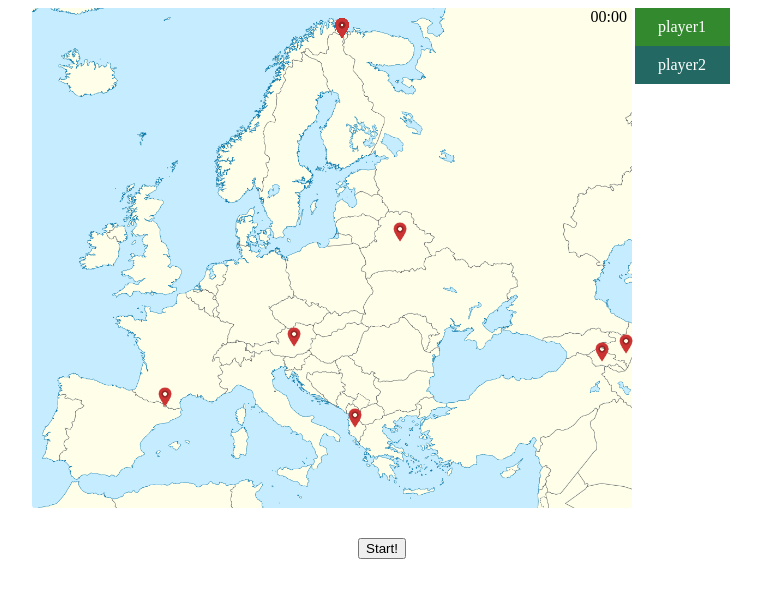
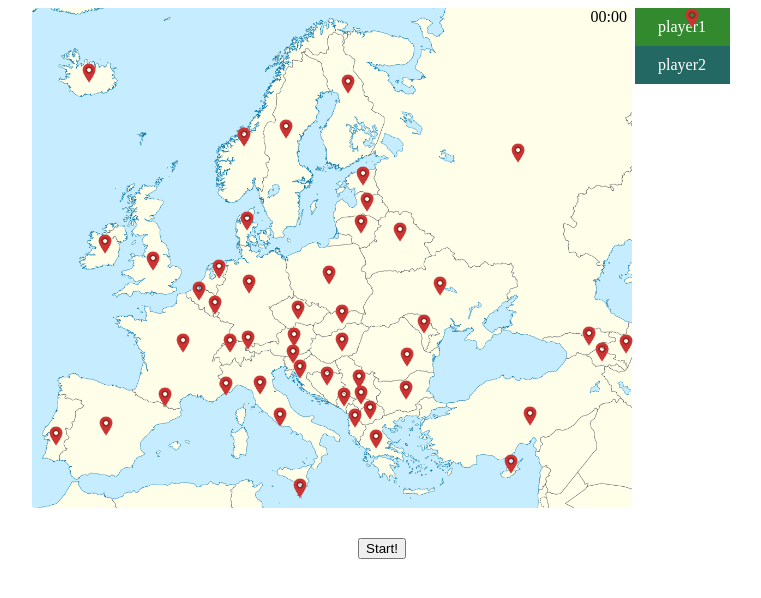
Before and after one commit to carmela121/WDI_PROJECT1, a PHP site: page / in a window 1280 px wide. Shown: the top 598 px of the page, without its empty margins (258-1019 px from the left). Run offline with PHP 8.4, Linux system fonts and the light colour scheme; some libraries are stand-ins or nearby versions.

Commit message:
Adding class of hidden to pins

```diff
--- a/css/app.css
+++ b/css/app.css
@@ -102,222 +102,223 @@
 
 }
 img.pin.belgium {
-  top: 10px;
-  left: 300px;
+  top: 273px;
+  left: 157px;
 
 }
 img.pin.bosnia-and-herzegovina {
-  top: 10px;
-  left: 300px;
+  top: 358px;
+  left: 285px;
 
 }
 img.pin.bulgaria {
-  top: 10px;
-  left: 300px;
+  top: 372px;
+  left: 364px;
 
 }
 img.pin.croatia {
-  top: 10px;
-  left: 300px;
+  top: 351px;
+  left: 258px;
 
 }
 img.pin.cyprus {
-  top: 10px;
-  left: 300px;
+  top: 446px;
+  left: 469px;
 
 }
 img.pin.czech-republic {
-  top: 10px;
-  left: 300px;
+  top: 292px;
+  left: 256px;
 
 }
 img.pin.denmark {
-  top: 10px;
-  left: 300px;
+  top: 203px;
+  left: 205px;
 
 }
 img.pin.estonia {
-  top: 10px;
-  left: 300px;
+  top: 158px;
+  left: 321px;
 
 }
 img.pin.finland {
-  top: 10px;
-  left: 300px;
+  top: 66px;
+  left: 306px;
 
 }
 img.pin.france {
-  top: 10px;
-  left: 300px;
+  top: 325px;
+  left: 141px;
 
 }
 img.pin.georgia {
-  top: 10px;
-  left: 300px;
+  top: 318px;
+  left: 547px;
 
 }
 img.pin.germany {
-  top: 10px;
-  left: 300px;
+  top: 266px;
+  left: 207px;
 
 }
 img.pin.greece {
-  top: 10px;
-  left: 300px;
+  top: 421px;
+  left: 334px;
 
 }
 img.pin.hungary {
-  top: 10px;
+  top: 324px;
   left: 300px;
 
 }
 img.pin.iceland {
-  top: 10px;
-  left: 300px;
+  top: 55px;
+  left: 47px;
 
 }
 img.pin.ireland {
-  top: 10px;
-  left: 300px;
+  top: 226px;
+  left: 63px;
 
 }
 img.pin.italy {
-  top: 10px;
-  left: 300px;
+  top: 367px;
+  left: 218px;
 
 }
 img.pin.kosovo {
-  top: 10px;
-  left: 300px;
+  top: 377px;
+  left: 319px;
 
 }
 img.pin.latvia {
-  top: 10px;
-  left: 300px;
+  top: 184px;
+  left: 325px;
 
 }
 img.pin.liechtenstein {
-  top: 10px;
-  left: 300px;
+  top: 322px;
+  left: 206px;
 
 }
 img.pin.lithuania {
-  top: 10px;
-  left: 300px;
+  top: 206px;
+  left: 319px;
 
 }
 img.pin.luxembourg {
-  top: 10px;
-  left: 300px;
+  top: 287px;
+  left: 173px;
 
 }
 img.pin.macedonia {
-  top: 10px;
-  left: 300px;
+  top: 392px;
+  left: 328px;
 
 }
 img.pin.malta {
-  top: 10px;
-  left: 300px;
+  top: 470px;
+  left: 258px;
 
 }
 img.pin.moldova {
-  top: 10px;
-  left: 300px;
+  top: 306px;
+  left: 382px;
 
 }
 img.pin.monaco {
-  top: 10px;
-  left: 300px;
+  top: 368px;
+  left: 184px;
 
 }
 img.pin.montenegro {
-  top: 10px;
-  left: 300px;
+  top: 379px;
+  left: 302px;
 
 }
 img.pin.the-netherlands {
-  top: 10px;
-  left: 300px;
+  top: 251px;
+  left: 177px;
 
 }
 img.pin.norway {
-  top: 10px;
-  left: 300px;
+  top: 119px;
+  left: 202px;
 
 }
 img.pin.poland {
-  top: 10px;
-  left: 300px;
+  top: 257px;
+  left: 287px;
 
 }
 img.pin.portugal {
-  top: 10px;
-  left: 300px;
+  top: 418px;
+  left: 14px;
 
 }
 img.pin.romania {
-  top: 10px;
-  left: 300px;
+  top: 339px;
+  left: 365px;
 
 }
 img.pin.russia {
-  top: 10px;
-  left: 300px;
+  top: 135px;
+  left: 476px;
+  }
 
 }
 img.pin.san-marino {
-  top: 10px;
-  left: 300px;
+  top: 364px;
+  left: 232px;
 
 }
 img.pin.serbia {
-  top: 10px;
-  left: 300px;
+  top: 361px;
+  left: 317px;
 
 }
 img.pin.slovakia {
-  top: 10px;
+  top: 296px;
   left: 300px;
 
 }
 img.pin.slovenia {
-  top: 10px;
-  left: 300px;
+  top: 336px;
+  left: 251px;
 
 }
 img.pin.spain {
-  top: 10px;
-  left: 300px;
+  top: 408px;
+  left: 64px;
 
 }
 img.pin.sweden {
-  top: 10px;
-  left: 300px;
+  top: 111px;
+  left: 244px;
 
 }
 img.pin.switzerland {
-  top: 10px;
-  left: 300px;
+  top: 325px;
+  left: 188px;
 
 }
 img.pin.turkey {
-  top: 10px;
-  left: 300px;
+  top: 398px;
+  left: 488px;
 
 }
 img.pin.ukraine {
-  top: 10px;
-  left: 300px;
+  top: 268px;
+  left: 398px;
 
 }
 img.pin.united-kingdom {
-  top: 10px;
-  left: 300px;
+  top: 243px;
+  left: 111px;
 
 }
 img.pin.vatican-city {
-  top: 10px;
-  left: 300px;
+  top: 399px;
+  left: 238px;
 
 }
--- a/home.html
+++ b/home.html
@@ -13,56 +13,56 @@
   <div class="container">
     <div class="map-content">
       <img class="map" src="Images/map.png">
-      <img class="pin albania" src="Images/pin.png">
-      <img class="pin andorra" src="Images/pin.png">
-      <img class="pin armenia" src="Images/pin.png">
-      <img class="pin austria" src="Images/pin.png">
-      <img class="pin azerbaijan" src="Images/pin.png">
-      <img class="pin belarus" src="Images/pin.png">
-      <img class="pin belgium" src="Images/pin.png">
-      <img class="pin bosnia-and-herzegovina" src="Images/pin.png">
-      <img class="pin bulgaria" src="Images/pin.png">
-      <img class="pin croatia" src="Images/pin.png">
-      <img class="pin cyprus" src="Images/pin.png">
-      <img class="pin czech-republic" src="Images/pin.png">
-      <img class="pin denmark" src="Images/pin.png">
-      <img class="pin estonia" src="Images/pin.png">
-      <img class="pin finland" src="Images/pin.png">
-      <img class="pin france" src="Images/pin.png">
-      <img class="pin georgia" src="Images/pin.png">
-      <img class="pin germany" src="Images/pin.png">
-      <img class="pin greece" src="Images/pin.png">
-      <img class="pin hungary" src="Images/pin.png">
-      <img class="pin iceland" src="Images/pin.png">
-      <img class="pin ireland" src="Images/pin.png">
-      <img class="pin italy" src="Images/pin.png">
-      <img class="pin kosovo" src="Images/pin.png">
-      <img class="pin latvia" src="Images/pin.png">
-      <img class="pin liechtenstein" src="Images/pin.png">
-      <img class="pin lithuania" src="Images/pin.png">
-      <img class="pin luxembourg" src="Images/pin.png">
-      <img class="pin macedonia" src="Images/pin.png">
-      <img class="pin malta" src="Images/pin.png">
-      <img class="pin moldova" src="Images/pin.png">
-      <img class="pin monaco" src="Images/pin.png">
-      <img class="pin montenegro" src="Images/pin.png">
-      <img class="pin the-netherlands" src="Images/pin.png">
-      <img class="pin norway" src="Images/pin.png">
-      <img class="pin poland" src="Images/pin.png">
-      <img class="pin portugal" src="Images/pin.png">
-      <img class="pin romania" src="Images/pin.png">
-      <img class="pin russia" src="Images/pin.png">
-      <img class="pin san-marino" src="Images/pin.png">
-      <img class="pin serbia" src="Images/pin.png">
-      <img class="pin slovakia" src="Images/pin.png">
-      <img class="pin slovenia" src="Images/pin.png">
-      <img class="pin spain" src="Images/pin.png">
-      <img class="pin sweden" src="Images/pin.png">
-      <img class="pin switzerland" src="Images/pin.png">
-      <img class="pin turkey" src="Images/pin.png">
-      <img class="pin ukraine" src="Images/pin.png">
-      <img class="pin united-kingdom" src="Images/pin.png">
-      <img class="pin vatican-city" src="Images/pin.png">
+      <img class="pin albania hidden" src="Images/pin.png">
+      <img class="pin andorra hidden" src="Images/pin.png">
+      <img class="pin armenia hidden" src="Images/pin.png">
+      <img class="pin austria hidden" src="Images/pin.png">
+      <img class="pin azerbaijan hidden" src="Images/pin.png">
+      <img class="pin belarus hidden" src="Images/pin.png">
+      <img class="pin belgium hidden" src="Images/pin.png">
+      <img class="pin bosnia-and-herzegovina hidden" src="Images/pin.png">
+      <img class="pin bulgaria hidden" src="Images/pin.png">
+      <img class="pin croatia hidden" src="Images/pin.png">
+      <img class="pin cyprus hidden" src="Images/pin.png">
+      <img class="pin czech-republic hidden" src="Images/pin.png">
+      <img class="pin denmark hidden" src="Images/pin.png">
+      <img class="pin estonia hidden" src="Images/pin.png">
+      <img class="pin finland hidden" src="Images/pin.png">
+      <img class="pin france hidden" src="Images/pin.png">
+      <img class="pin georgia hidden" src="Images/pin.png">
+      <img class="pin germany hidden" src="Images/pin.png">
+      <img class="pin greece hidden" src="Images/pin.png">
+      <img class="pin hungary hidden" src="Images/pin.png">
+      <img class="pin iceland hidden" src="Images/pin.png">
+      <img class="pin ireland hidden" src="Images/pin.png">
+      <img class="pin italy hidden" src="Images/pin.png">
+      <img class="pin kosovo hidden" src="Images/pin.png">
+      <img class="pin latvia hidden" src="Images/pin.png">
+      <img class="pin liechtenstein hidden" src="Images/pin.png">
+      <img class="pin lithuania hidden" src="Images/pin.png">
+      <img class="pin luxembourg hidden" src="Images/pin.png">
+      <img class="pin macedonia hidden" src="Images/pin.png">
+      <img class="pin malta hidden" src="Images/pin.png">
+      <img class="pin moldova hidden" src="Images/pin.png">
+      <img class="pin monaco hidden" src="Images/pin.png">
+      <img class="pin montenegro hidden" src="Images/pin.png">
+      <img class="pin the-netherlands hidden" src="Images/pin.png">
+      <img class="pin norway hidden" src="Images/pin.png">
+      <img class="pin poland hidden" src="Images/pin.png">
+      <img class="pin portugal hidden" src="Images/pin.png">
+      <img class="pin romania hidden" src="Images/pin.png">
+      <img class="pin russia hidden" src="Images/pin.png">
+      <img class="pin san-marino hidden" src="Images/pin.png">
+      <img class="pin serbia hidden" src="Images/pin.png">
+      <img class="pin slovakia hidden" src="Images/pin.png">
+      <img class="pin slovenia hidden" src="Images/pin.png">
+      <img class="pin spain hidden" src="Images/pin.png">
+      <img class="pin sweden hidden" src="Images/pin.png">
+      <img class="pin switzerland hidden" src="Images/pin.png">
+      <img class="pin turkey hidden" src="Images/pin.png">
+      <img class="pin ukraine hidden" src="Images/pin.png">
+      <img class="pin united-kingdom hidden" src="Images/pin.png">
+      <img class="pin vatican-city hidden" src="Images/pin.png">
     </div>
 
     <div class="scores">
```
